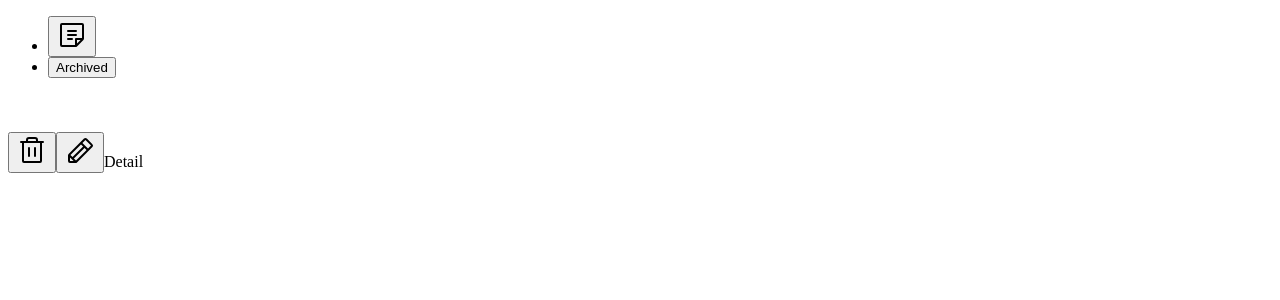
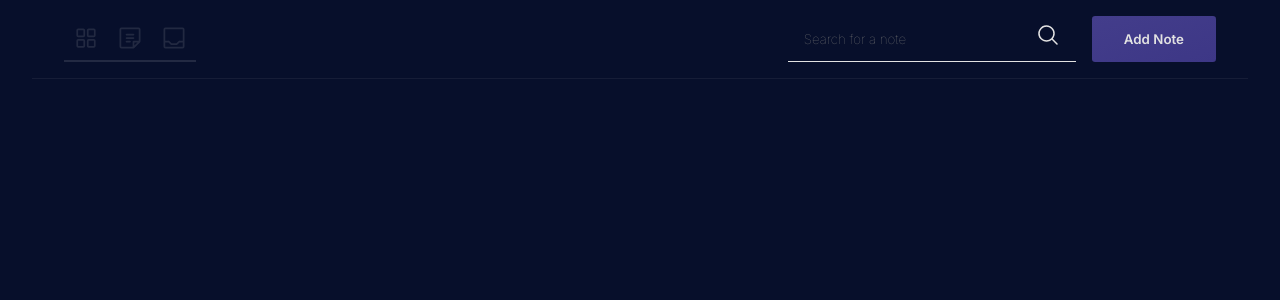
Before and after one commit to ItsLyy/NoteMe, a React (Vite) app: page / in a window 1280 px wide. Shown: the top 300 px of the page. Built offline with nearby package versions, Linux system fonts and the light colour scheme.

Commit message:
Unfinish

```diff
--- a/package.json
+++ b/package.json
@@ -11,7 +11,8 @@
   },
   "dependencies": {
     "react": "^18.3.1",
-    "react-dom": "^18.3.1"
+    "react-dom": "^18.3.1",
+    "react-router-dom": "^6.27.0"
   },
   "devDependencies": {
     "@eslint/js": "^9.11.1",
--- /dev/null
+++ b/src/components/Navbar.jsx
@@ -0,0 +1,44 @@
+import React from "react";
+import { NavLink } from "react-router-dom";
+
+class Navbar extends React.Component {
+  constructor(props) {
+    super(props);
+
+    this.state = {
+      pageNumber: 1,
+      searchValue: ''
+    }
+
+    this.onSearchEventHandler = this.onSearchEventHandler.bind(this);
+  }
+
+  render() {
+    return (
+      <nav className="navbar">
+        <ul className="navbar__page">
+          <li><NavLink to="/all" className={({isActive}) => { return isActive ? 'navbar__page-link navbar__page-link--active' : 'navbar__page-link' }}><svg xmlns="http://www.w3.org/2000/svg" width="32" height="32" fill="#000000" viewBox="0 0 256 256"><path d="M104,40H56A16,16,0,0,0,40,56v48a16,16,0,0,0,16,16h48a16,16,0,0,0,16-16V56A16,16,0,0,0,104,40Zm0,64H56V56h48v48Zm96-64H152a16,16,0,0,0-16,16v48a16,16,0,0,0,16,16h48a16,16,0,0,0,16-16V56A16,16,0,0,0,200,40Zm0,64H152V56h48v48Zm-96,32H56a16,16,0,0,0-16,16v48a16,16,0,0,0,16,16h48a16,16,0,0,0,16-16V152A16,16,0,0,0,104,136Zm0,64H56V152h48v48Zm96-64H152a16,16,0,0,0-16,16v48a16,16,0,0,0,16,16h48a16,16,0,0,0,16-16V152A16,16,0,0,0,200,136Zm0,64H152V152h48v48Z"></path></svg></NavLink></li>
+          <li><NavLink to="/notes" className="navbar__page-link"><svg xmlns="http://www.w3.org/2000/svg" width="32" height="32" fill="#000000" viewBox="0 0 256 256"><path d="M88,96a8,8,0,0,1,8-8h64a8,8,0,0,1,0,16H96A8,8,0,0,1,88,96Zm8,40h64a8,8,0,0,0,0-16H96a8,8,0,0,0,0,16Zm32,16H96a8,8,0,0,0,0,16h32a8,8,0,0,0,0-16ZM224,48V156.69A15.86,15.86,0,0,1,219.31,168L168,219.31A15.86,15.86,0,0,1,156.69,224H48a16,16,0,0,1-16-16V48A16,16,0,0,1,48,32H208A16,16,0,0,1,224,48ZM48,208H152V160a8,8,0,0,1,8-8h48V48H48Zm120-40v28.7L196.69,168Z"></path></svg></NavLink></li>
+          <li><NavLink to="/archieve" className="navbar__page-link"><svg xmlns="http://www.w3.org/2000/svg" width="32" height="32" fill="#000000" viewBox="0 0 256 256"><path d="M208,32H48A16,16,0,0,0,32,48V208a16,16,0,0,0,16,16H208a16,16,0,0,0,16-16V48A16,16,0,0,0,208,32Zm0,16V152h-28.7A15.86,15.86,0,0,0,168,156.69L148.69,176H107.31L88,156.69A15.86,15.86,0,0,0,76.69,152H48V48Zm0,160H48V168H76.69L96,187.31A15.86,15.86,0,0,0,107.31,192h41.38A15.86,15.86,0,0,0,160,187.31L179.31,168H208v40Z"></path></svg></NavLink></li>
+        </ul>
+        <div className="navbar__action">
+          <div className="search">
+            <input type="text" placeholder="Search for a note" className="search__input" value={this.state.searchValue} onChange={this.onSearchEventHandler} />
+            <svg className="search__icon" width="32" height="32" fill="#000000" viewBox="0 0 256 256"><path d="M229.66,218.34l-50.07-50.06a88.11,88.11,0,1,0-11.31,11.31l50.06,50.07a8,8,0,0,0,11.32-11.32ZM40,112a72,72,0,1,1,72,72A72.08,72.08,0,0,1,40,112Z"></path></svg>
+          </div>
+          <button className="navbar__add-note">Add Note</button>
+        </div>
+      </nav>
+    )
+  }
+
+  onSearchEventHandler(event) {
+    this.setState(() => {
+      return {
+        searchValue: event.target.value,
+      }
+    })
+  }
+}
+
+export default Navbar;
--- a/src/pages/App.jsx
+++ b/src/pages/App.jsx
@@ -1,11 +1,18 @@
-import Main from './Main';
+import Navbar from '../components/Navbar';
+import { createBrowserRouter, RouterProvider } from "react-router-dom";
 
 function App() {
+  const router = createBrowserRouter([
+    {
+      path: '/',
+      element: <Navbar />,
+    }
+  ]);
   return (
     <>
-      <header></header>
-      <Main />
-      <footer></footer>
+      <main>
+        <RouterProvider router={router}/>
+      </main>
     </>
   )
 }
--- a/src/pages/Main.jsx
+++ b/src/pages/Main.jsx
@@ -2,32 +2,7 @@
 import React from "react";
 
 function Main() {
-  return (
-    <main>
-      <nav>
-        <ul>
-          <li><button><svg xmlns="http://www.w3.org/2000/svg" width="32" height="32" fill="#000000" viewBox="0 0 256 256"><path d="M88,96a8,8,0,0,1,8-8h64a8,8,0,0,1,0,16H96A8,8,0,0,1,88,96Zm8,40h64a8,8,0,0,0,0-16H96a8,8,0,0,0,0,16Zm32,16H96a8,8,0,0,0,0,16h32a8,8,0,0,0,0-16ZM224,48V156.69A15.86,15.86,0,0,1,219.31,168L168,219.31A15.86,15.86,0,0,1,156.69,224H48a16,16,0,0,1-16-16V48A16,16,0,0,1,48,32H208A16,16,0,0,1,224,48ZM48,208H152V160a8,8,0,0,1,8-8h48V48H48Zm120-40v28.7L196.69,168Z"></path></svg></button></li>
-          <li><button>Archived</button></li>
-        </ul>
-      </nav>
-      <section>
-        <div className="card">
-          <div className="card__image-container">
-            <img src="" alt="" className="card__image" />
-          </div>
-          <div className="card__information">
-            <h2 className="card__title"></h2>
-            <p className="card__description"></p>
-            <div className="card__call-to-action">
-              <button className="card__delete-button"><svg xmlns="http://www.w3.org/2000/svg" width="32" height="32" fill="#000000" viewBox="0 0 256 256"><path d="M216,48H176V40a24,24,0,0,0-24-24H104A24,24,0,0,0,80,40v8H40a8,8,0,0,0,0,16h8V208a16,16,0,0,0,16,16H192a16,16,0,0,0,16-16V64h8a8,8,0,0,0,0-16ZM96,40a8,8,0,0,1,8-8h48a8,8,0,0,1,8,8v8H96Zm96,168H64V64H192ZM112,104v64a8,8,0,0,1-16,0V104a8,8,0,0,1,16,0Zm48,0v64a8,8,0,0,1-16,0V104a8,8,0,0,1,16,0Z"></path></svg></button>
-              <button className="card__edit-button"><svg xmlns="http://www.w3.org/2000/svg" width="32" height="32" fill="#000000" viewBox="0 0 256 256"><path d="M227.31,73.37,182.63,28.68a16,16,0,0,0-22.63,0L36.69,152A15.86,15.86,0,0,0,32,163.31V208a16,16,0,0,0,16,16H92.69A15.86,15.86,0,0,0,104,219.31L227.31,96a16,16,0,0,0,0-22.63ZM51.31,160,136,75.31,152.69,92,68,176.68ZM48,179.31,76.69,208H48Zm48,25.38L79.31,188,164,103.31,180.69,120Zm96-96L147.31,64l24-24L216,84.68Z"></path></svg></button>
-              <a className="card__detail-button">Detail</a>
-            </div>
-          </div>
-        </div>
-      </section>
-    </main>
-  );
+
 }
 
 export default Main;
--- a/src/styles/App.css
+++ b/src/styles/App.css
@@ -1,8 +1,18 @@
 @import url('https://fonts.googleapis.com/css2?family=Inter:ital,opsz,wght@0,14..32,100..900;1,14..32,100..900&display=swap');
+@import url('./root.css');
+@import url('./navbar.css');
 
-:root {
-  --first-color: #070F2B;
-  --second-color: #1B1A55;
-  --third-color: #535C91;
-  --fourth-color: #9290C3;
+* {
+  padding: 0;
+  margin: 0;
 }
+
+body {
+  font-family: 'Inter', sans-serif;
+}
+
+main {
+  background-color: var(--first-color);
+  min-height: 100vh;
+  width: 100%;
+}
--- /dev/null
+++ b/src/styles/navbar.css
@@ -0,0 +1,100 @@
+.navbar {
+  display: flex;
+  justify-content: space-between;
+  padding: 1rem 2rem;
+  margin: 0 2rem;
+  border-bottom: 1px solid #e2e2e210;
+}
+
+.navbar__page {
+  border-bottom: 2px solid #e2e2e220;
+  display: flex;
+  list-style: none;
+}
+
+.navbar__page-link {
+  display: flex;
+  justify-content: center;
+  align-items: center;
+  width: 44px;
+  height: 44px;
+  padding: .5rem;
+  box-sizing: border-box;
+  position: relative;
+
+  transition: 300ms ease-in-out;
+}
+
+
+.navbar__page-link svg {
+  width: 100%;
+  height: 100%;
+  fill: #e2e2e220;
+}
+
+.navbar__page-link.navbar__page-link--active::after {
+  content: '';
+  border-bottom: 2px solid white;
+  position: absolute;
+  left: 0;
+  top: 0;
+  width: 100%;
+  height: 100%;
+  z-index: 4;
+}
+
+.navbar__page-link.navbar__page-link--active svg {
+  fill: white;
+  transform: translateY(-.1rem);
+  transition: 300ms ease-in-out;
+}
+
+.navbar__action {
+  display: flex;
+  gap: 1rem;
+}
+
+.search {
+  position: relative;
+  width: 18rem;
+  box-sizing: border-box;
+}
+
+.search__input {
+  width: 100%;
+  height: 100%;
+  border: none;
+  border-bottom: 1px solid #e2e2e2;
+  padding: .5rem 1rem;
+  font-family: 'Inter', sans-serif;
+  font-weight: lighter;
+  box-sizing: border-box;
+  background-color: transparent;
+  color: #e2e2e2;
+}
+
+.search__input:focus {
+  outline: transparent;
+}
+
+.search__icon {
+  position: absolute;
+  pointer-events: none;
+  right: 1rem;
+  height: 1.5rem;
+  width: 1.5rem;
+  fill: #e2e2e2;
+  top: 7px;
+}
+
+.navbar__add-note {
+  font-family: 'Inter', sans-serif;
+  padding: 0 2rem;
+  background: linear-gradient(to right bottom, #433D8B, #3D3786);
+  cursor: pointer;
+  font-weight: 600;
+  color: #e2e2e2;
+  border: none;
+  border-radius: .2rem;
+  outline: none;
+}
--- /dev/null
+++ b/src/styles/root.css
@@ -0,0 +1,6 @@
+:root {
+  --first-color: #070F2B;
+  --second-color: #1B1A55;
+  --third-color: #535C91;
+  --fourth-color: #9290C3;
+}
```
Also changed, not shown: 1 other file (tests, documents, lock files or other folders).
